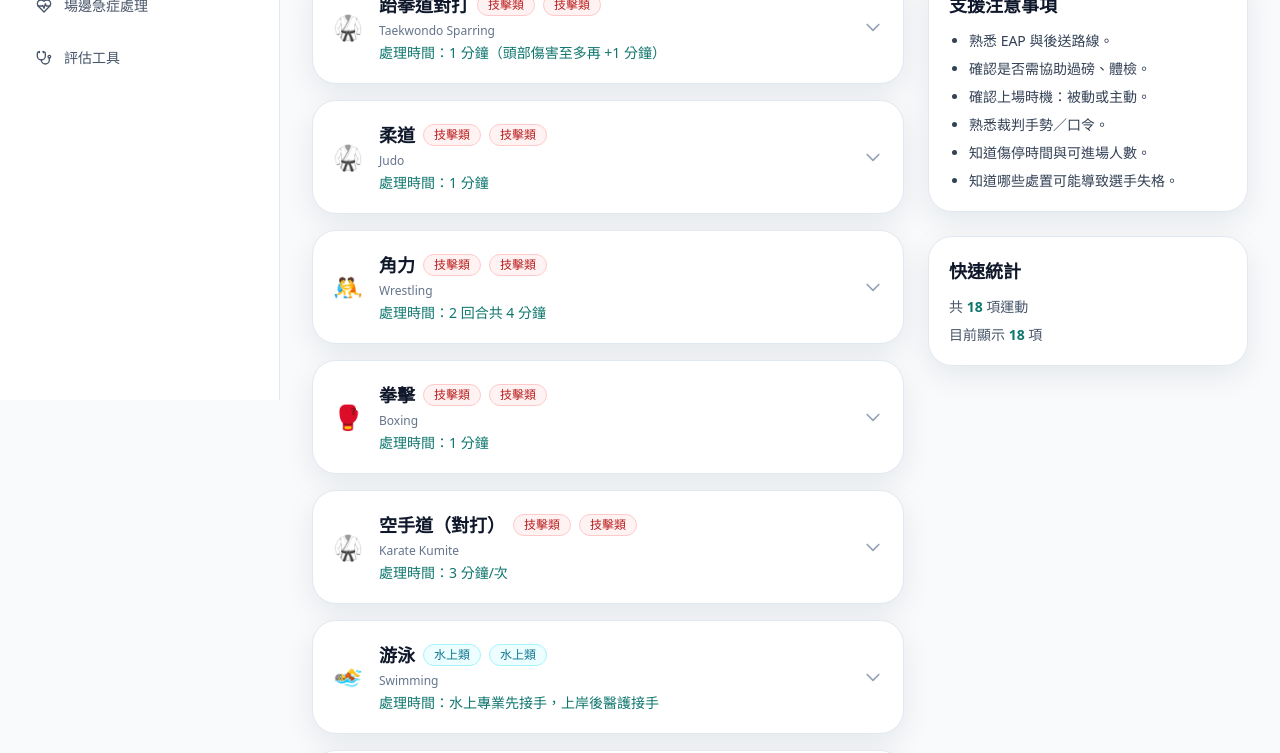
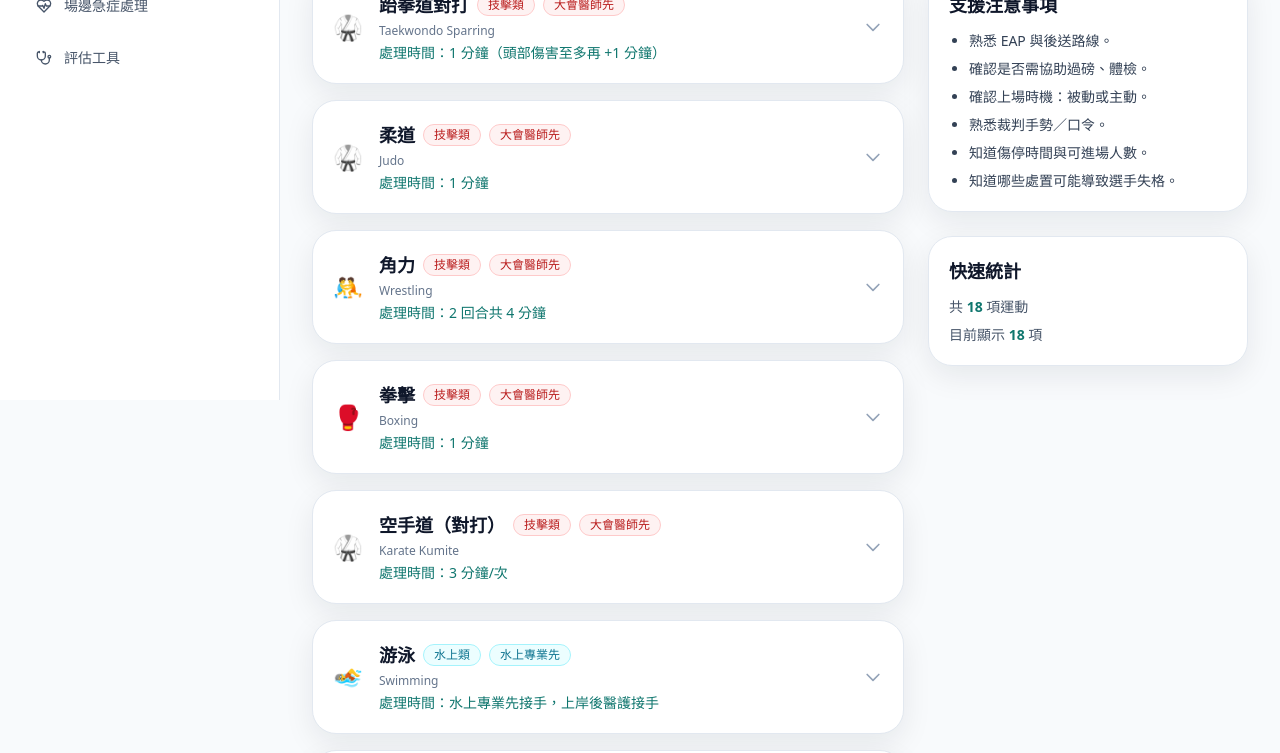
Before and after one commit to keanu77/2026NIAG, a Next.js app: page /sports in a window 1280 px wide. Shown: the part 400-1153 px from the top of the page. Built offline with nearby package versions, Linux system fonts and the light colour scheme.

Commit message:
fix: 醫護規則標籤改為「大會醫師先」與「水上專業先」避免重疊

```diff
--- a/app/sports/page.tsx
+++ b/app/sports/page.tsx
@@ -134,7 +134,7 @@ function SportCard({ sport, query }: { sport: SportDetail; query: string }) {
             <CategoryBadge category={sport.category} />
             <span
               className={`inline-block rounded-full border px-2.5 py-0.5 text-xs font-medium ${
-                sport.medicalCategory === "技擊類"
+                sport.medicalCategory === "大會醫師先"
                   ? "border-red-200 bg-red-50 text-red-700"
                   : sport.medicalCategory === "有傷停處置時間"
                     ? "border-blue-200 bg-blue-50 text-blue-700"
--- a/data/sports-detail.ts
+++ b/data/sports-detail.ts
@@ -40,7 +40,11 @@ export type SportDetail = {
     | "田徑類"
     | "演練類";
   icon: string;
-  medicalCategory: "技擊類" | "有傷停處置時間" | "無傷停處置時間" | "水上類";
+  medicalCategory:
+    | "大會醫師先"
+    | "有傷停處置時間"
+    | "無傷停處置時間"
+    | "水上專業先";
   rules: {
     processingTime: string;
     entryRule: string;
@@ -79,7 +83,7 @@ export const sportsDetails: SportDetail[] = [
     nameEn: "Taekwondo Sparring",
     category: "技擊類",
     icon: "🥋",
-    medicalCategory: "技擊類",
+    medicalCategory: "大會醫師先",
     rules: {
       processingTime: "1 分鐘（頭部傷害至多再 +1 分鐘）",
       entryRule: "大會醫師為主，主審指示後方可進場",
@@ -188,7 +192,7 @@ export const sportsDetails: SportDetail[] = [
     nameEn: "Judo",
     category: "技擊類",
     icon: "🥋",
-    medicalCategory: "技擊類",
+    medicalCategory: "大會醫師先",
     rules: {
       processingTime: "1 分鐘",
       entryRule: "大會醫師進場處理",
@@ -313,7 +317,7 @@ export const sportsDetails: SportDetail[] = [
     nameEn: "Wrestling",
     category: "技擊類",
     icon: "🤼",
-    medicalCategory: "技擊類",
+    medicalCategory: "大會醫師先",
     rules: {
       processingTime: "2 回合共 4 分鐘",
       entryRule: "大會醫護人員進場處理",
@@ -410,7 +414,7 @@ export const sportsDetails: SportDetail[] = [
     nameEn: "Boxing",
     category: "技擊類",
     icon: "🥊",
-    medicalCategory: "技擊類",
+    medicalCategory: "大會醫師先",
     rules: {
       processingTime: "1 分鐘",
       entryRule: "大會醫師進場處理",
@@ -514,7 +518,7 @@ export const sportsDetails: SportDetail[] = [
     nameEn: "Karate Kumite",
     category: "技擊類",
     icon: "🥋",
-    medicalCategory: "技擊類",
+    medicalCategory: "大會醫師先",
     rules: {
       processingTime: "3 分鐘/次",
       entryRule: "大會醫師簽名後進場處理",
@@ -604,7 +608,7 @@ export const sportsDetails: SportDetail[] = [
     nameEn: "Swimming",
     category: "水上類",
     icon: "🏊",
-    medicalCategory: "水上類",
+    medicalCategory: "水上專業先",
     rules: {
       processingTime: "水上專業先接手，上岸後醫護接手",
       entryRule: "水中救援由專業救生員執行，上岸後醫護接手",
@@ -684,7 +688,7 @@ export const sportsDetails: SportDetail[] = [
     nameEn: "Rowing & Canoeing",
     category: "水上類",
     icon: "🚣",
-    medicalCategory: "水上類",
+    medicalCategory: "水上專業先",
     rules: {
       processingTime: "水上專業先接手，上岸後醫護接手",
       entryRule: "水上救援由專業處理，上岸後醫護接手",
```
